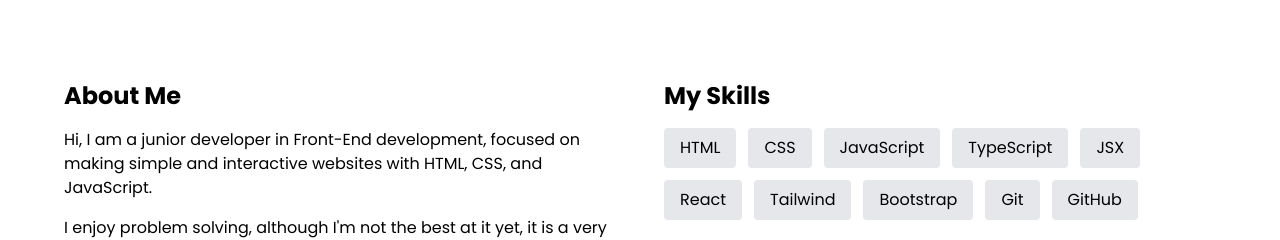
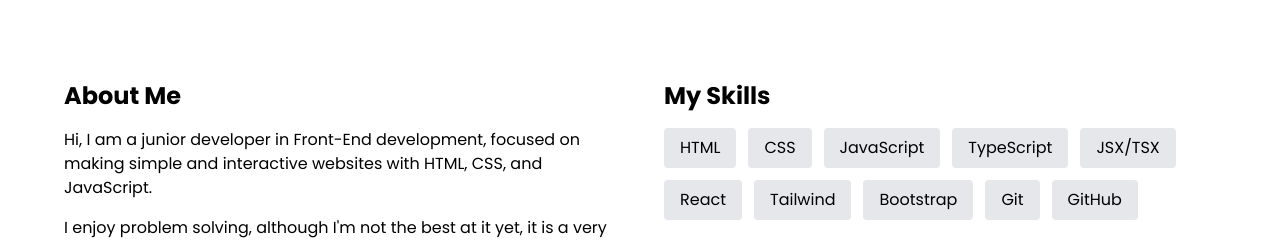
Before and after one commit to Rajit-abdillah/Portofolio, a React (Vite) app: page / in a window 1280 px wide. Shown: the part 840-1080 px from the top of the page. Built offline with nearby package versions, Linux system fonts and the light colour scheme.

Commit message:
added JSX/TSX in skills section

```diff
--- a/src/pages/home.jsx
+++ b/src/pages/home.jsx
@@ -97,7 +97,7 @@
                   <Skill name="CSS" />
                   <Skill name="JavaScript" />
                   <Skill name="TypeScript" />
-                  <Skill name="JSX" />
+                  <Skill name="JSX/TSX" />
                   <Skill name="React" />
                   <Skill name="Tailwind" />
                   <Skill name="Bootstrap" />
```
